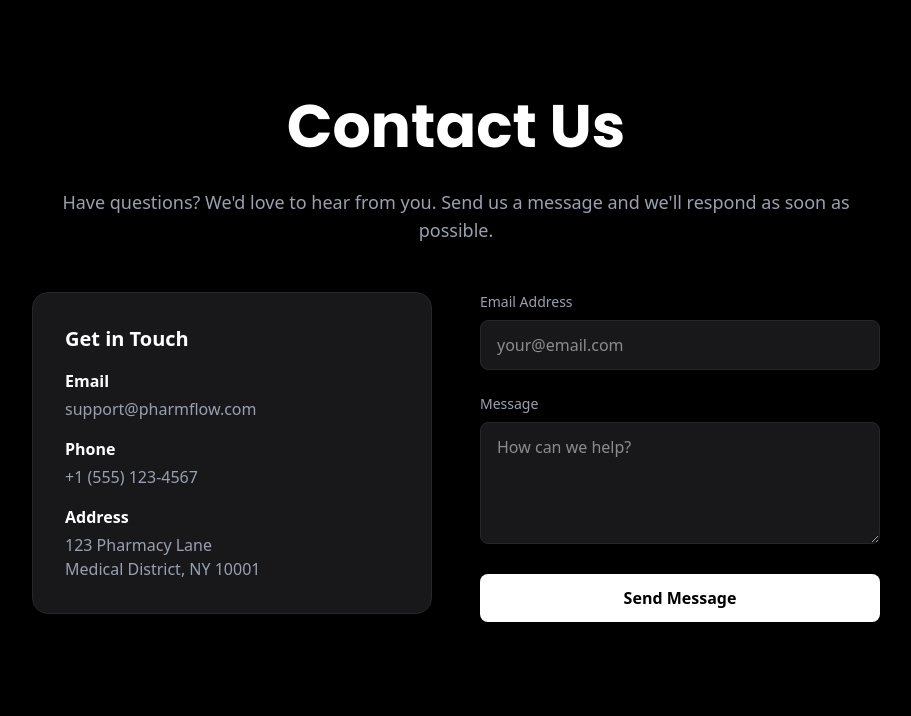
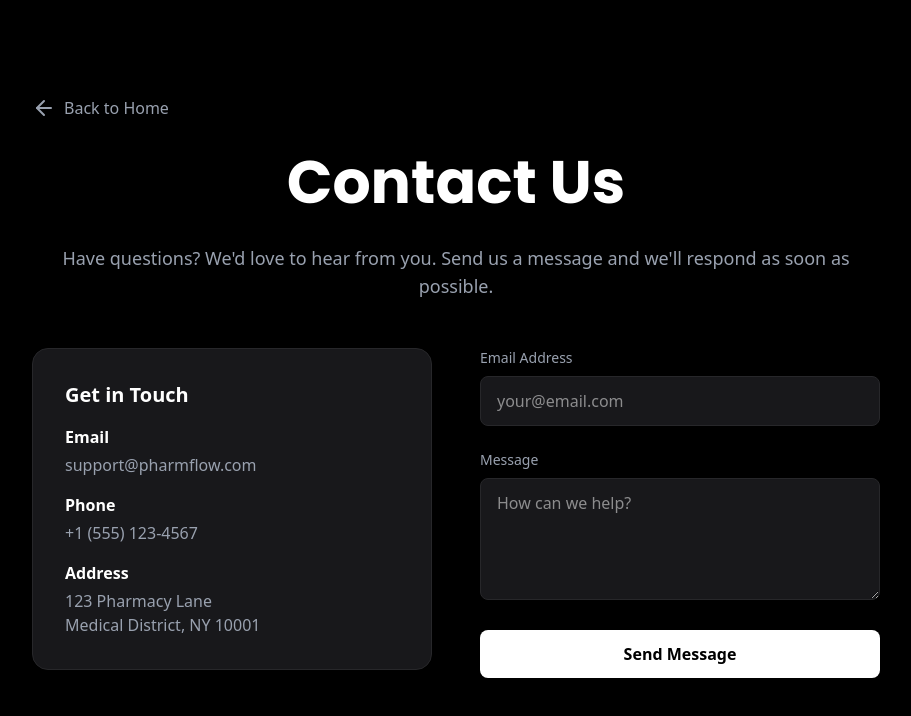
Before and after one commit to ojaswi1234/pharmacy_store_frontend, a React (Vite) app: page /contact in a window 1280 px wide. Shown: the top 716 px of the page, without its empty margins (184-1095 px from the left). Built offline with nearby package versions, Linux system fonts and the light colour scheme.

Commit message:
added back arrow in contact page

```diff
--- a/src/pages/ContactPage.jsx
+++ b/src/pages/ContactPage.jsx
@@ -1,5 +1,7 @@
 import React from 'react';
 import { useForm, ValidationError } from '@formspree/react';
+import { Link } from 'react-router-dom';
+import { ArrowLeft } from 'lucide-react';
 import NavBar from '../../components/NavBar';
 
 const ContactPage = () => {
@@ -29,6 +31,10 @@
     <div className="min-h-screen bg-black text-white">
 
       <div className="container mx-auto px-6 py-24 max-w-4xl">
+        <Link to="/" className="inline-flex items-center text-gray-400 hover:text-white mb-8 transition-colors">
+          <ArrowLeft className="w-6 h-6 mr-2" />
+          Back to Home
+        </Link>
         <h1 className="text-4xl md:text-6xl font-bold pixelify mb-8 text-center">Contact Us</h1>
         <p className="text-gray-400 text-center mb-12 text-lg">
           Have questions? We'd love to hear from you. Send us a message and we'll respond as soon as possible.
```
